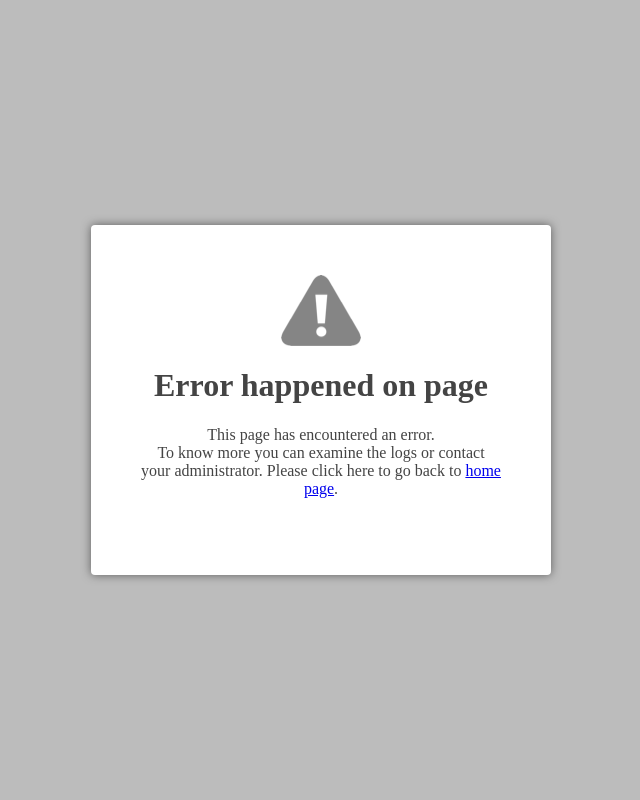
After one commit to gagandeepLamba/localo, a PHP site: page /error.php?message=1 in a window 1280 px wide. The commit adds this page. Shown: the whole page, without its empty margins (319-959 px from the left). Run offline with PHP 8.4, Linux system fonts and the light colour scheme.

Commit message:
Added star rating, better error page and other eye candy

```diff
--- a/job/db/schema.sql
+++ b/job/db/schema.sql
@@ -66,6 +66,9 @@ create table job_application(
         cv_company varchar(256) ,
         cv_location varchar(32) not null default 'Bangalore',
         cv_skill varchar(512),
+        cv_experience_month int ,
+        cv_experience_year int ,
+        cv_linkedin_page varchar(256),
 	status varchar(8) not null default 'OPEN',
         stage varchar(8) not null default 'REVIEW',
         org_id  int(11) not null ,
--- a/job/web/application/list.php
+++ b/job/web/application/list.php
@@ -31,14 +31,10 @@
         <meta http-equiv="content-type" content="text/html; charset=ISO-8859-1" />
 
        <link rel="stylesheet" type="text/css" href="/css/grids-min.css">
-        <link rel="stylesheet" type="text/css" href="/css/jquery/flick/jquery-ui-1.8.14.custom.css">
         <!-- app css here -->
         <link rel="stylesheet" type="text/css" href="/css/main.css">
+        <script type="text/javascript" src="/js/jquery-1.6.2.min.js"></script>
 
-        <script type="text/javascript" src="/js/jquery-1.6.2.min.js"></script>
-        <!-- jquery UI and css -->
-        <script type="text/javascript" src="/js/jquery-ui-1.8.14.custom.min.js"></script>
-        <script type="text/javascript" src="/js/main.js"></script>
 
         <!-- include any javascript here -->
         <script type="text/javascript">
--- /dev/null
+++ b/job/web/error.php
@@ -0,0 +1,65 @@
+<?php
+    $error = $_GET['message'];
+    $error = base64_decode($error);
+
+
+?>
+
+<html>
+    <head>
+        <meta http-equiv="Content-Type" content="text/html; charset=UTF-8">
+
+        <title>Error Page </title>
+
+        <style type="text/css">
+
+            .centered {
+                position: fixed;
+                top: 50%;
+                left: 50%;
+                margin-top: -175px;
+                margin-left: -230px;
+            }
+
+            #mini_inner {
+                background-color:#fff;
+                width:360px ;
+                padding: 50px;
+                height:250px;
+                -moz-border-radius: 4px;
+                -webkit-border-radius: 4px;
+                border-radius: 4px;
+                -moz-box-shadow: 0 0 10px rgba(0,0,0,0.5);
+                -webkit-box-shadow: 0 0 10px rgba(0,0,0,0.5);
+                z-index:1;
+            }
+            body {
+
+                text-align: center;
+                color: #444444;
+                background: #bcbcbc;
+            }
+            .error{
+                display :block ;
+                color :red ;
+            }
+
+
+        </style>
+
+    </head>
+    <body>
+        <div id="mini_inner" class="centered">
+            <img src="/css/images/alert.png" alt="alert" class="alert">
+            <h1> Error happened on page</h1>
+            <p>This page has encountered an error.
+                <span class="error"> <?php echo $error ; ?></span>
+                To know more you can examine the logs or contact your administrator.
+                Please click here to go back to  <a href="/"> home page</a>.</p>
+        </div>
+
+
+
+    </body>
+
+</html>
--- a/lib/webgloo/job/html/template/Application.php
+++ b/lib/webgloo/job/html/template/Application.php
@@ -183,6 +183,8 @@ namespace webgloo\job\html\template {
             }
 
             $view->descriptionClass = 'normal';
+            $view->cvLinkedInPage = $row['cv_linkedin_page'];
+            $view->hasSummary = false ;
 
              if (strlen($view->cvDescription) > 340) {
                 //we need to print a summary
```
Also changed, not shown: job/web/css/main.css (+23 -0 lines), lib/error.inc (+40 -16 lines), job/web/css/images/alert.png (added), job/web/css/images/star-rating.png (added), 1 other file.
